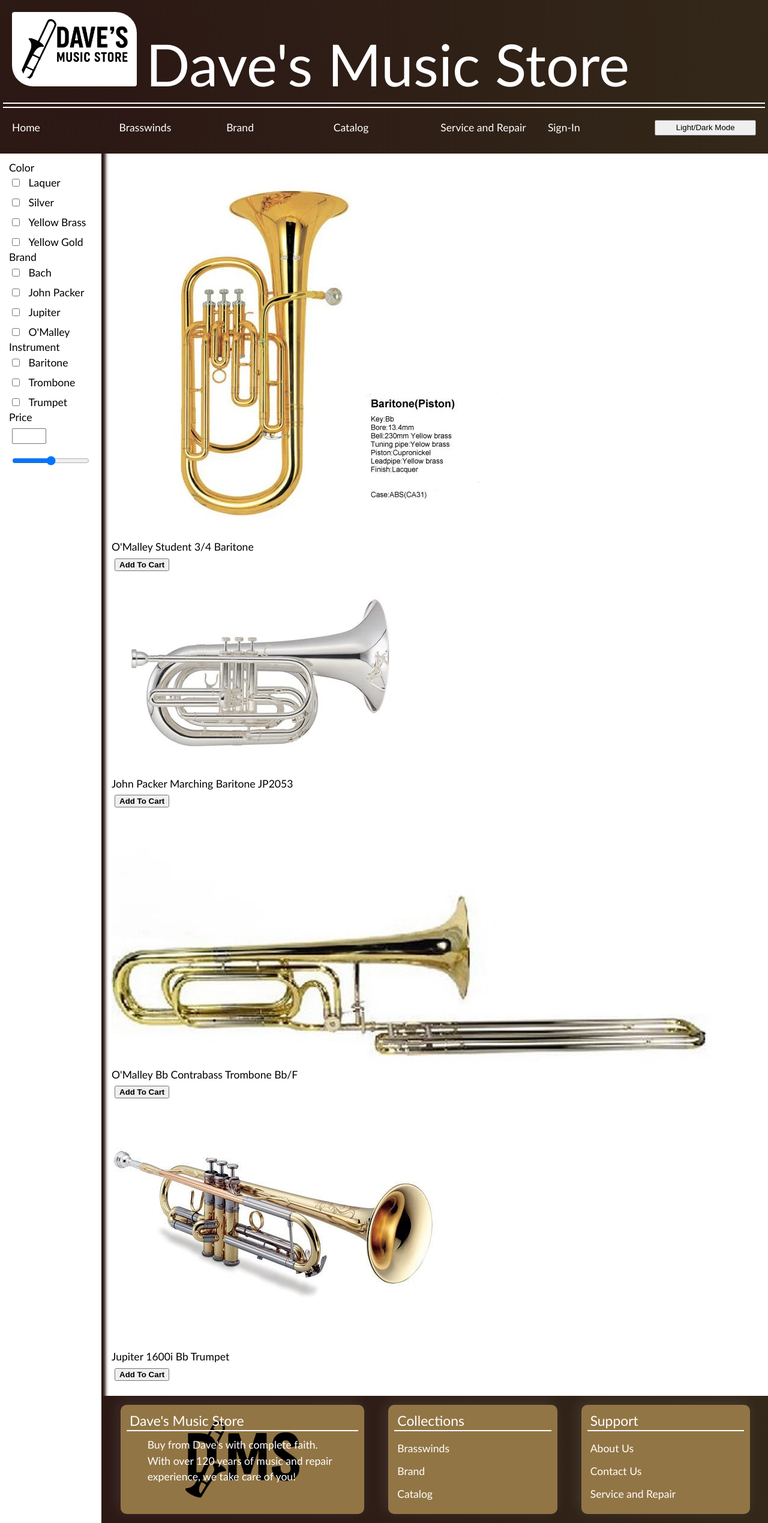
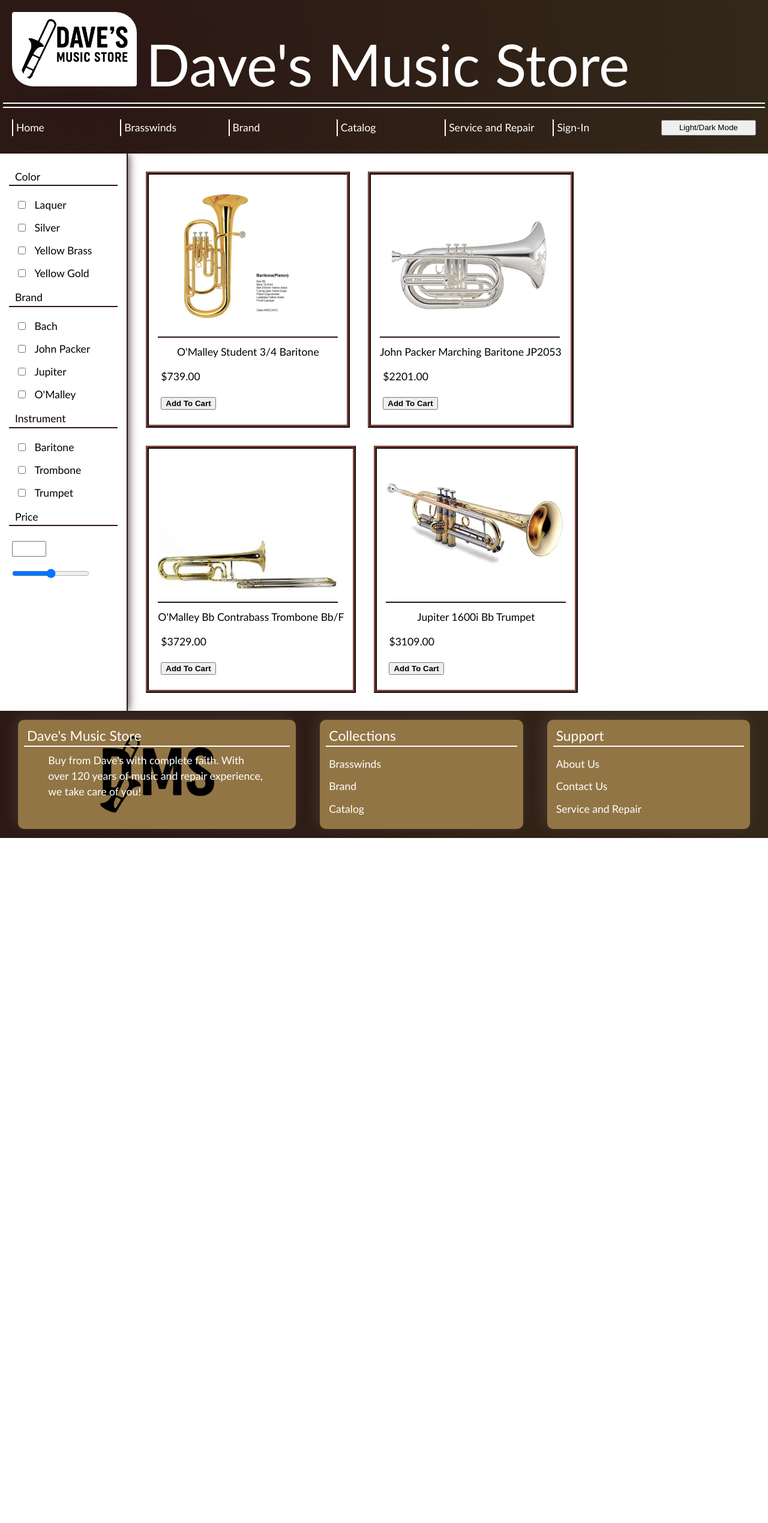
Before and after one commit to Miles-Wiser/TESD_1700_Server-side_Web_Development, a PHP site: page /catalog.html in a window 1280 px wide. Shown: the whole page at 60% size. After the commit the page ends 1397 px from the top, so only its background shows below. Run offline with PHP 8.4, Linux system fonts and the light colour scheme.

Commit message:
Various styles and price fixes.

```diff
--- a/Project/CSS/catalog.css
+++ b/Project/CSS/catalog.css
@@ -1,3 +1,32 @@
+/* main Styles */
+main {
+    display: flex;
+    flex-flow: row wrap;
+    justify-content: flex-start;
+    align-items: stretch;
+}
+
+/* Figure Styles */
+.container-product {
+    align-content: flex-end;
+    margin: 15px;
+    padding: 15px;
+    border: 5px ridge #2b1714;
+}
+
+figure {
+    display: flex;
+    flex-flow: column nowrap;
+}
+
+figure img {
+    padding-bottom: 15px;
+    border-bottom: 2px solid #2b1714;
+}
+
+figure figcaption {
+    margin: 15px auto 10px;
+}
 /* ===============
     Phone Devices
    =============== */
@@ -11,10 +40,10 @@
     body {
         display: grid;
         grid-template-areas:
-        "header header header"
-        "aside main main"
-        "aside footer footer";
-        grid-template-columns: 1fr 7fr;
+        "header header"
+        "aside main"
+        "footer footer";
+        grid-template-columns: 1fr 5fr;
     }
 
     header { grid-area: header; }
--- a/Project/CSS/layout.css
+++ b/Project/CSS/layout.css
@@ -48,6 +48,10 @@
     flex: 1 0 75px;
 }
 
+header nav a {
+    border-left: 2px solid white;
+}
+
 /* main Styles */
 main {
     padding: 15px;
@@ -55,9 +59,9 @@
 
 /* aside Styles */
 aside {
-    padding: 15px 15px 0px;
+    padding: 15px 15px;
     border-right: 2px solid #2b1714;
-    box-shadow: 5px -5px 5px #2b1714;
+    box-shadow: 0px 0px 15px #2b1714;
 }
 
 /* footer Styles */
@@ -95,6 +99,16 @@
         width: 80%;
     }
 
+/* Figure Styles */
+img {
+    max-width: 300px;
+}
+
+/* List Styles */
+ul, li {
+    margin: 5px;
+}
+
 /* h Styles */
 h1 {
     font-size: 5.5em;
@@ -113,6 +127,12 @@
     border-bottom: 2px solid white;
 }
 
+h4 {
+    margin: 15px auto;
+    padding: 0px 10px 5px;
+    border-bottom: 2px solid #2b1714;
+}
+
 /* p Styles */
 p {
     margin: 5px auto;
@@ -128,14 +148,16 @@
 
 /* a Styles */
 a {
-    margin: 5px auto;
+    margin: 5px 5px;
     padding: 5px;
+    color: black;
+    text-decoration: none;
 }
 
 nav a {
     color: white;
-    text-decoration: none;
 }
+
 nav a:hover {
     color: #ecacc6;
 }
--- a/Project/catalog.html
+++ b/Project/catalog.html
@@ -36,13 +36,16 @@
                 <img src="../Project/Databases-Info/om_student_bari.jpg" alt="O'Malley Student Baritone">
                 <figcaption>O'Malley Student 3/4 Baritone</figcaption>
             </figure>
+            <p>$739.00</p>
             <input class="btnAddToCart" type="submit" name="om-student-bari" value="Add To Cart">
+
         </div>
         <div class="container-product">
             <figure>
                 <img src="../Project/Databases-Info/jp_marching_bari.jpg" alt="John Packer Marching Baritone">
                 <figcaption>John Packer Marching Baritone JP2053</figcaption>
             </figure>
+            <p>$2201.00</p>
             <input class="btnAddToCart" type="submit" name="jp-marching-bari" value="Add To Cart">
         </div>
         <div class="container-product">
@@ -50,6 +53,7 @@
                 <img src="../Project/Databases-Info/om_Bb_trom.jpg" alt="O'Malley Bb ContraBass Trombone">
                 <figcaption>O'Malley Bb Contrabass Trombone Bb/F</figcaption>
             </figure>
+            <p>$3729.00</p>
             <input class="btnAddToCart" type="submit" name="om-contrabass-trom" value="Add To Cart">
         </div>
         <div class="container-product">
@@ -57,6 +61,7 @@
                 <img src="../Project/Databases-Info/ju_1600i_trum.jpg" alt="Jupiter 1600i Bb Trumpet">
                 <figcaption>Jupiter 1600i Bb Trumpet</figcaption>
             </figure>
+            <p>$3109.00</p>
             <input class="btnAddToCart" type="submit" name="ju-1600i-trum" value="Add To Cart">
         </div>
     </main>
--- a/Project/index.html
+++ b/Project/index.html
@@ -50,11 +50,6 @@
         </div>
     </main>
 
-    <aside>
-        <h2>Aside</h2>
-        <p>Stuff Here</p>
-    </aside>
-
     <footer>
         <div class="nav-footer" id="container-greeting">
             <h3>Dave's Music Store</h3>
```
Also changed, not shown: Project/CSS/index.css (+0 -12 lines), Project/Databases-Info/product_catalog.md (+1 -1 lines).
